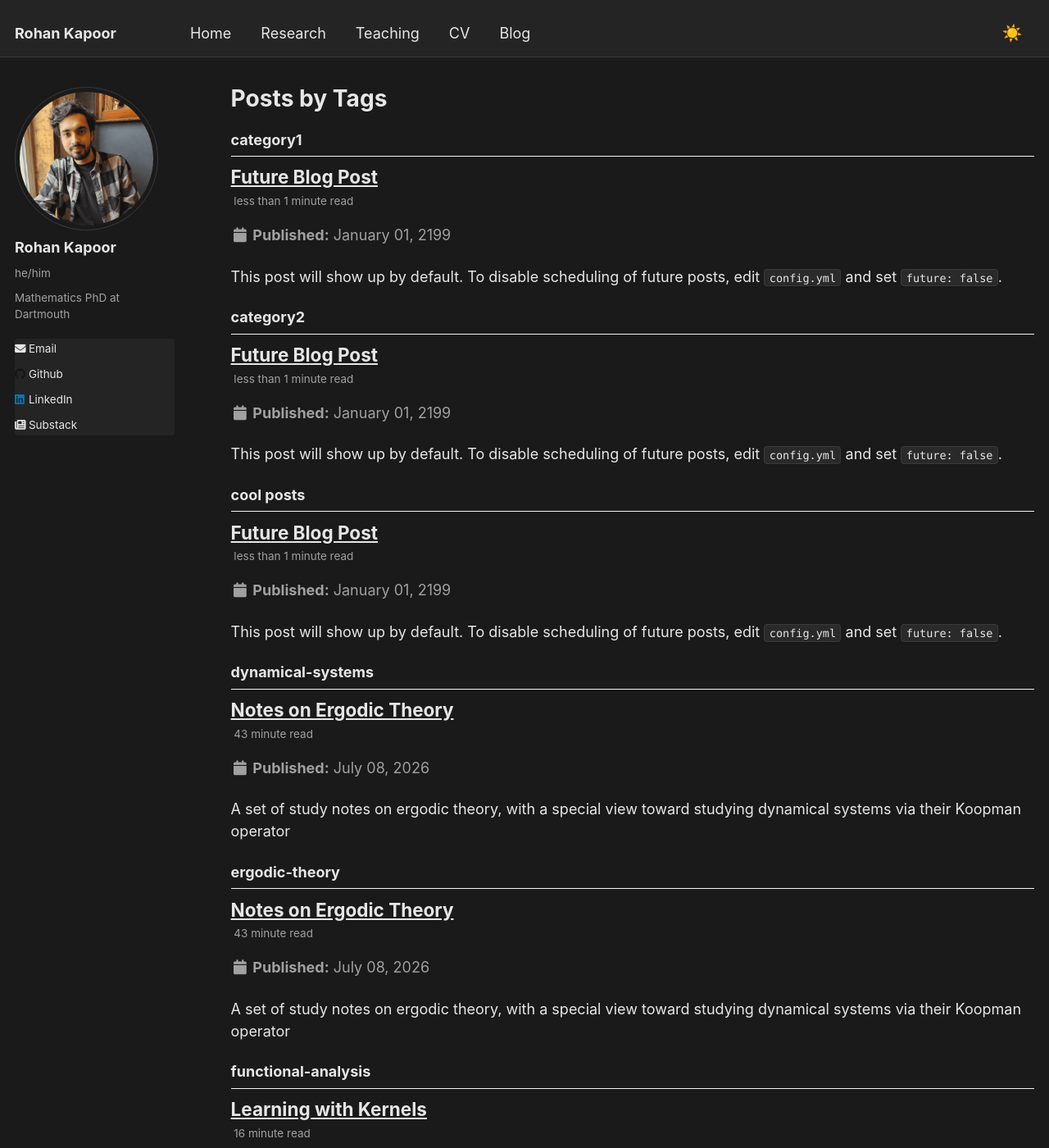
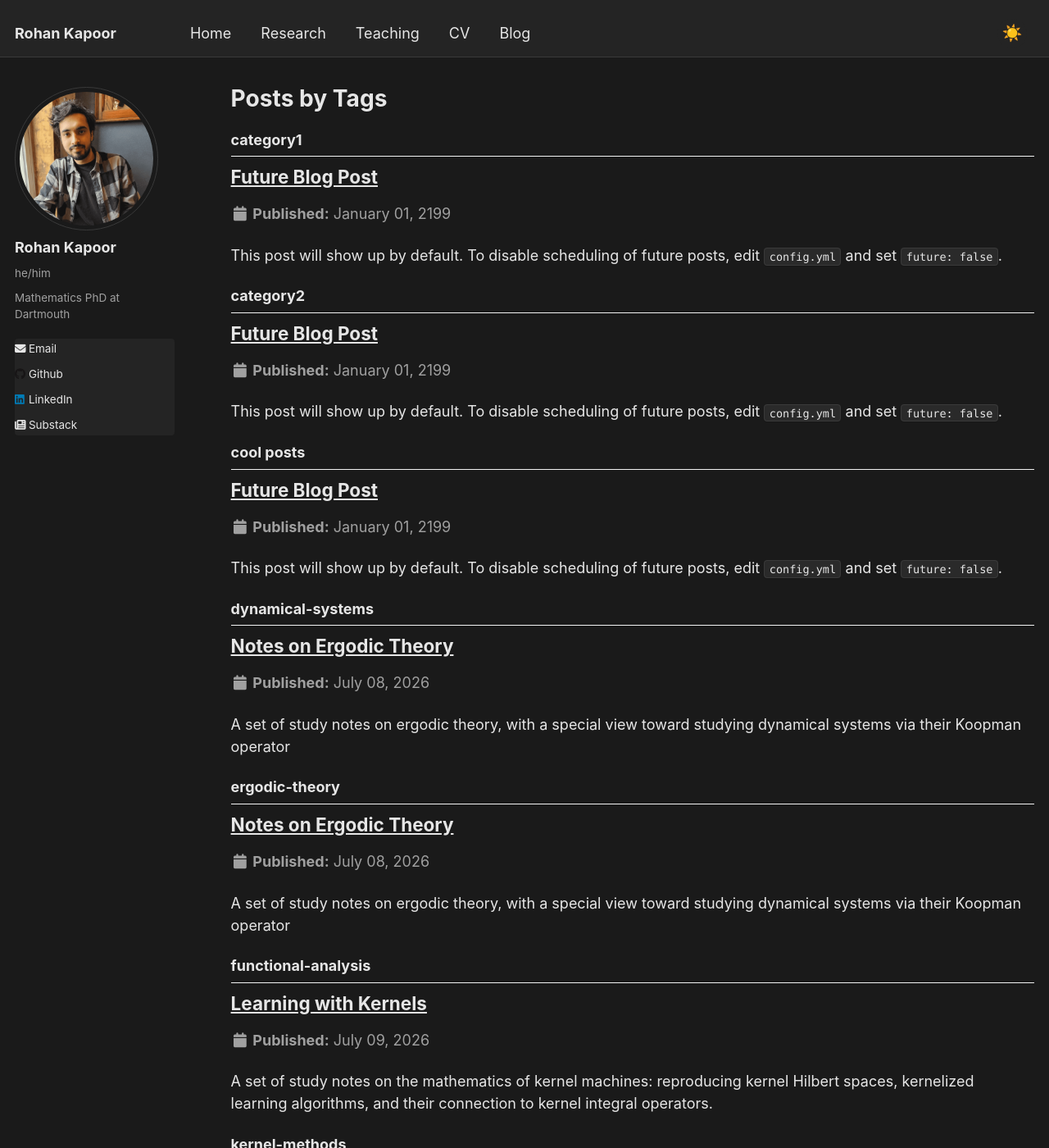
Before and after one commit to rkapoor1512/rkapoor1512.github.io, a Jekyll site: the page built from _pages/tag-archive.html, in a window 1280 px wide and 1400 px high. Shown: the whole window at 82% size. Built offline with Jekyll 4.4.1, drawn with Linux system fonts in a browser that asks for light colours; part of the change alters nothing that is shown; some of the changed text lies outside the part shown.

Commit message:
Update _config.yml

```diff
--- a/_config.yml
+++ b/_config.yml
@@ -223,8 +223,8 @@ defaults:
     values:
       layout: single
       author_profile: true
-      read_time: true
-      comments: true
+      read_time: false
+      comments: false
       share: true
       related: true
   # _pages
```
